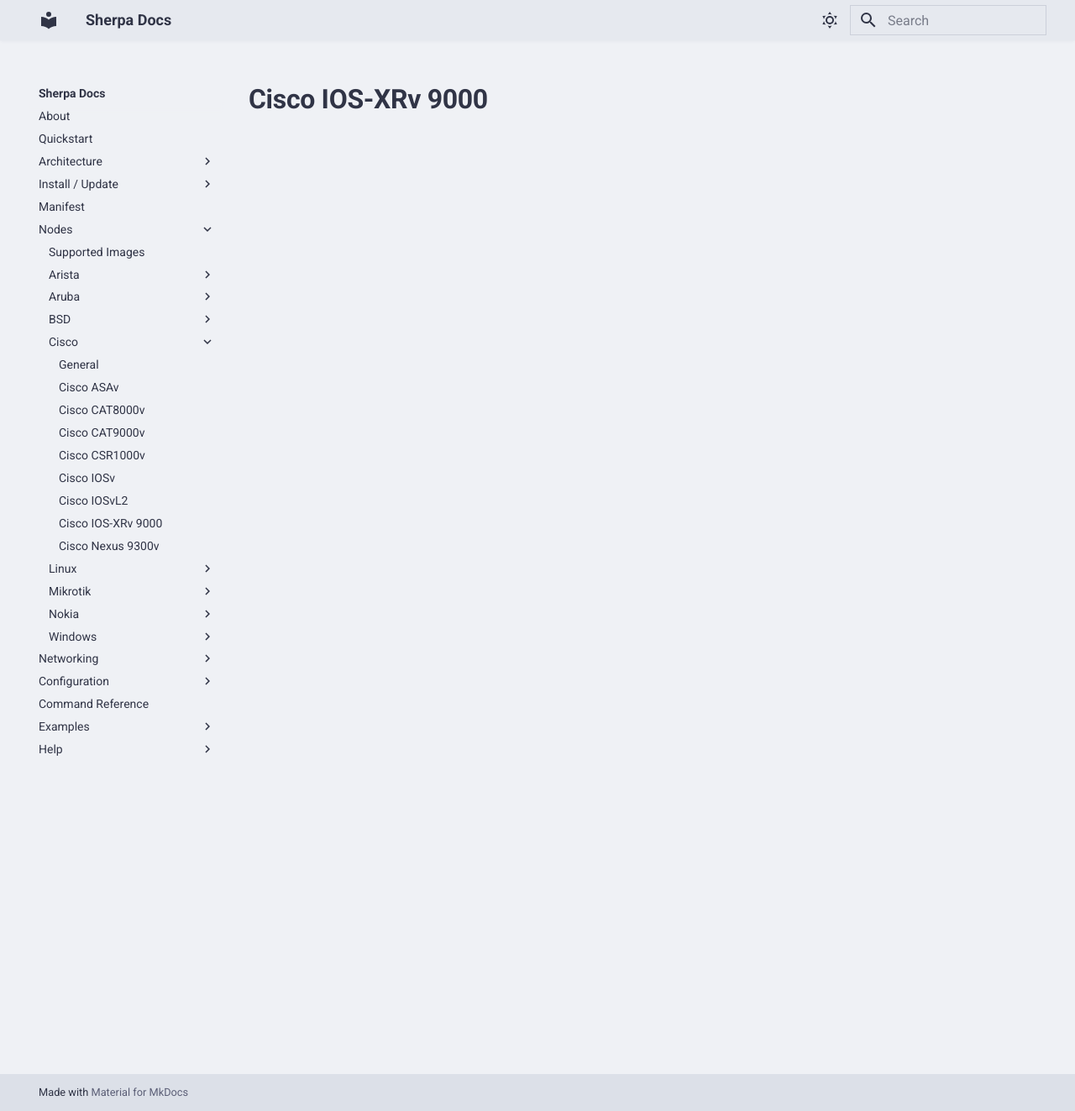
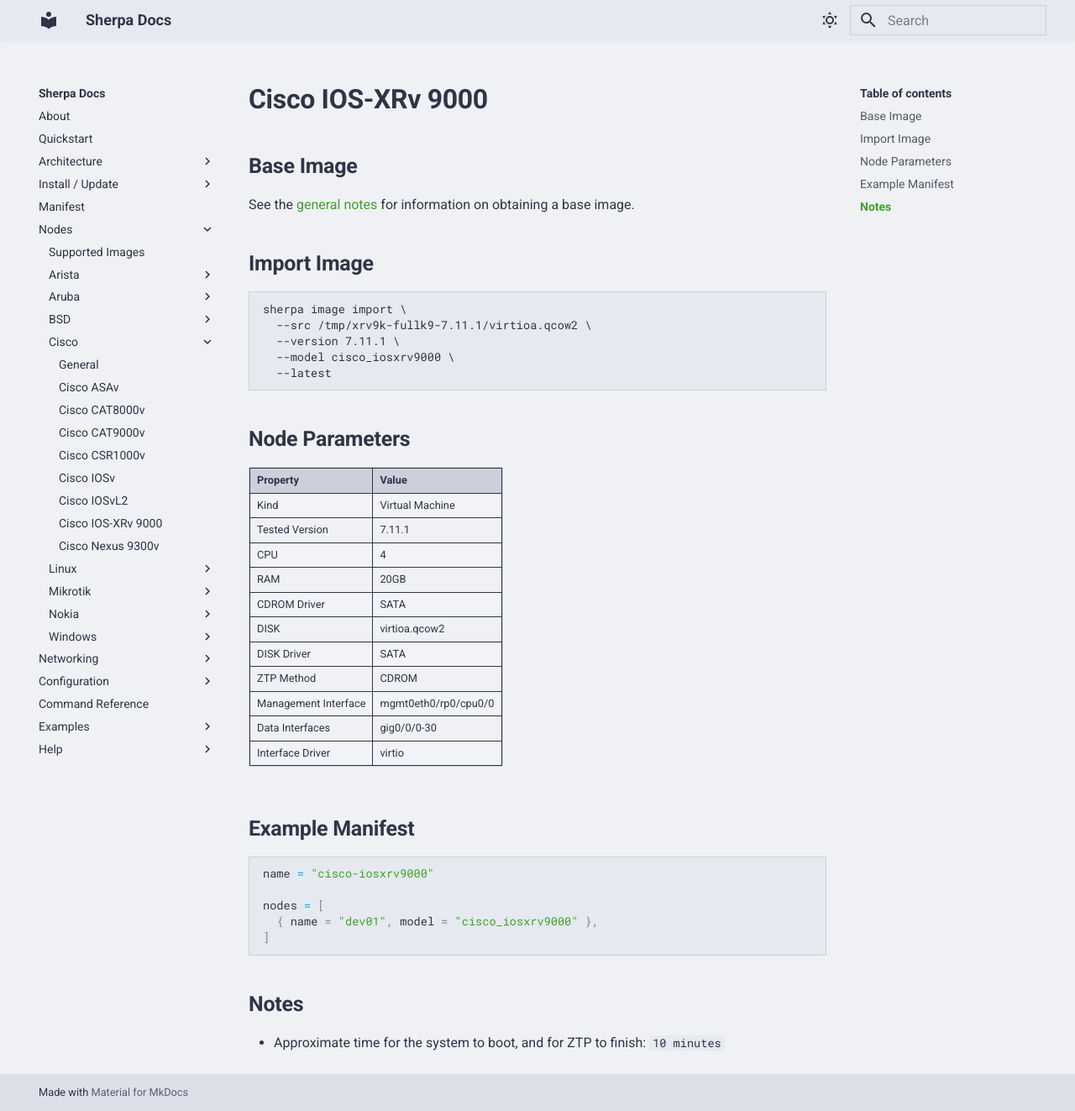
Before and after one commit to bwks/sherpa-docs, an MkDocs documentation site: the page built from docs/nodes/cisco/cisco-iosxrv9000.md, in a window 1280 px wide and 1323 px high. Shown: the whole window at 84% size. Built offline with MkDocs 1.6.1 and Material for MkDocs 9.7.7, drawn with Linux system fonts in a browser that asks for light colours.

Commit message:
xr9kv - not working

````diff
--- a/docs/nodes/cisco/cisco-iosxrv9000.md
+++ b/docs/nodes/cisco/cisco-iosxrv9000.md
@@ -1 +1,45 @@
 # Cisco IOS-XRv 9000
+
+## Base Image
+
+See the [general notes](general.md) for information on obtaining a base image.
+
+## Import Image
+
+```
+sherpa image import \
+  --src /tmp/xrv9k-fullk9-7.11.1/virtioa.qcow2 \
+  --version 7.11.1 \
+  --model cisco_iosxrv9000 \
+  --latest
+```
+
+## Node Parameters
+
+| Property             | Value                |
+| -------------------- | -------------------- |
+| Kind                 | Virtual Machine      |
+| Tested Version       | 7.11.1               |
+| CPU                  | 4                    |
+| RAM                  | 20GB                 |
+| CDROM Driver         | SATA                 |
+| DISK                 | virtioa.qcow2        |
+| DISK Driver          | SATA                 |
+| ZTP Method           | CDROM                |
+| Management Interface | mgmt0eth0/rp0/cpu0/0 |
+| Data Interfaces      | gig0/0/0-30          |
+| Interface Driver     | virtio               |
+
+## Example Manifest
+
+```toml
+name = "cisco-iosxrv9000"
+
+nodes = [
+  { name = "dev01", model = "cisco_iosxrv9000" },
+]
+```
+
+## Notes
+
+- Approximate time for the system to boot, and for ZTP to finish: `10 minutes`
````
Also changed, not shown: docs/nodes/linux/cumulus-linux.md (+3 -3 lines).
